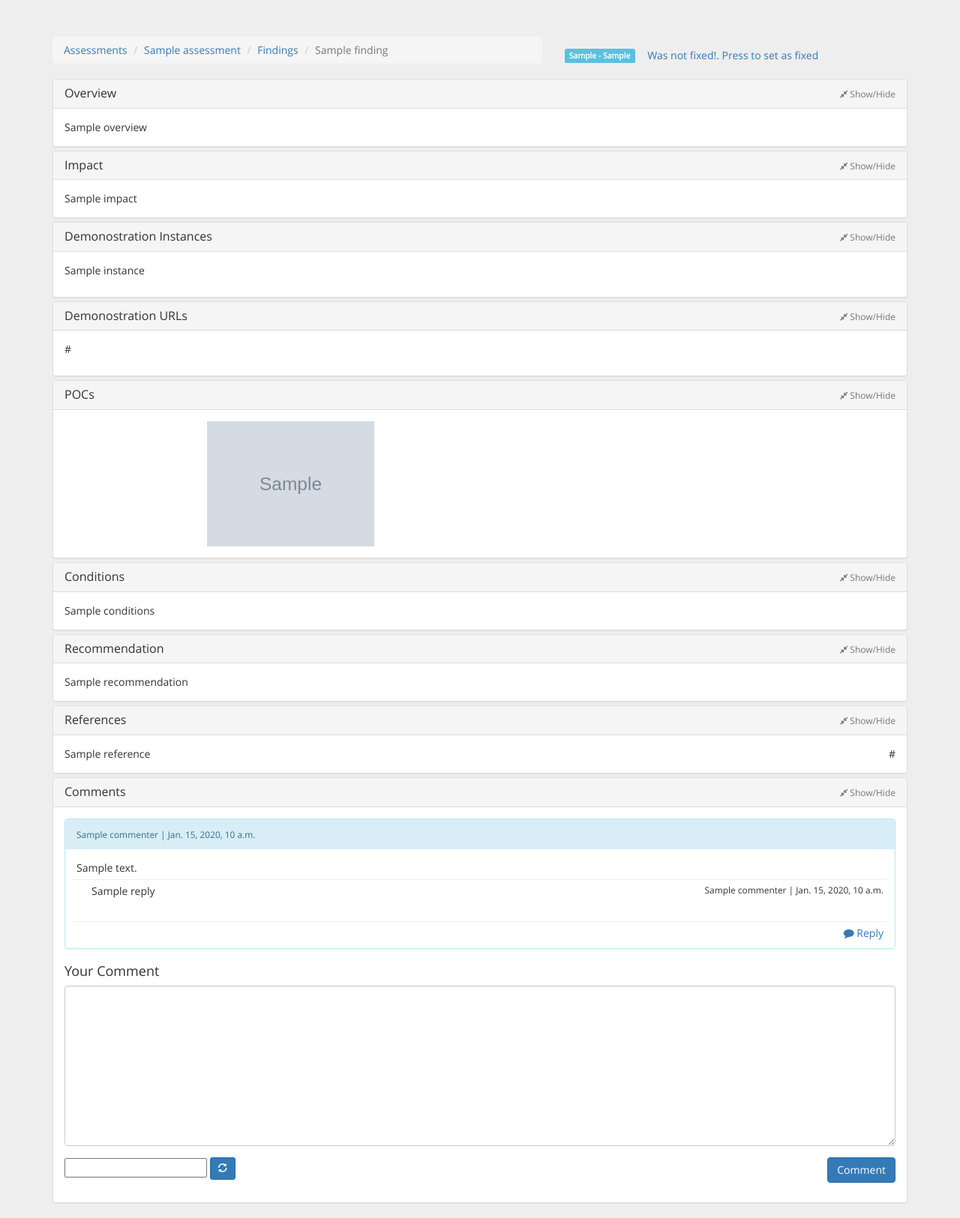
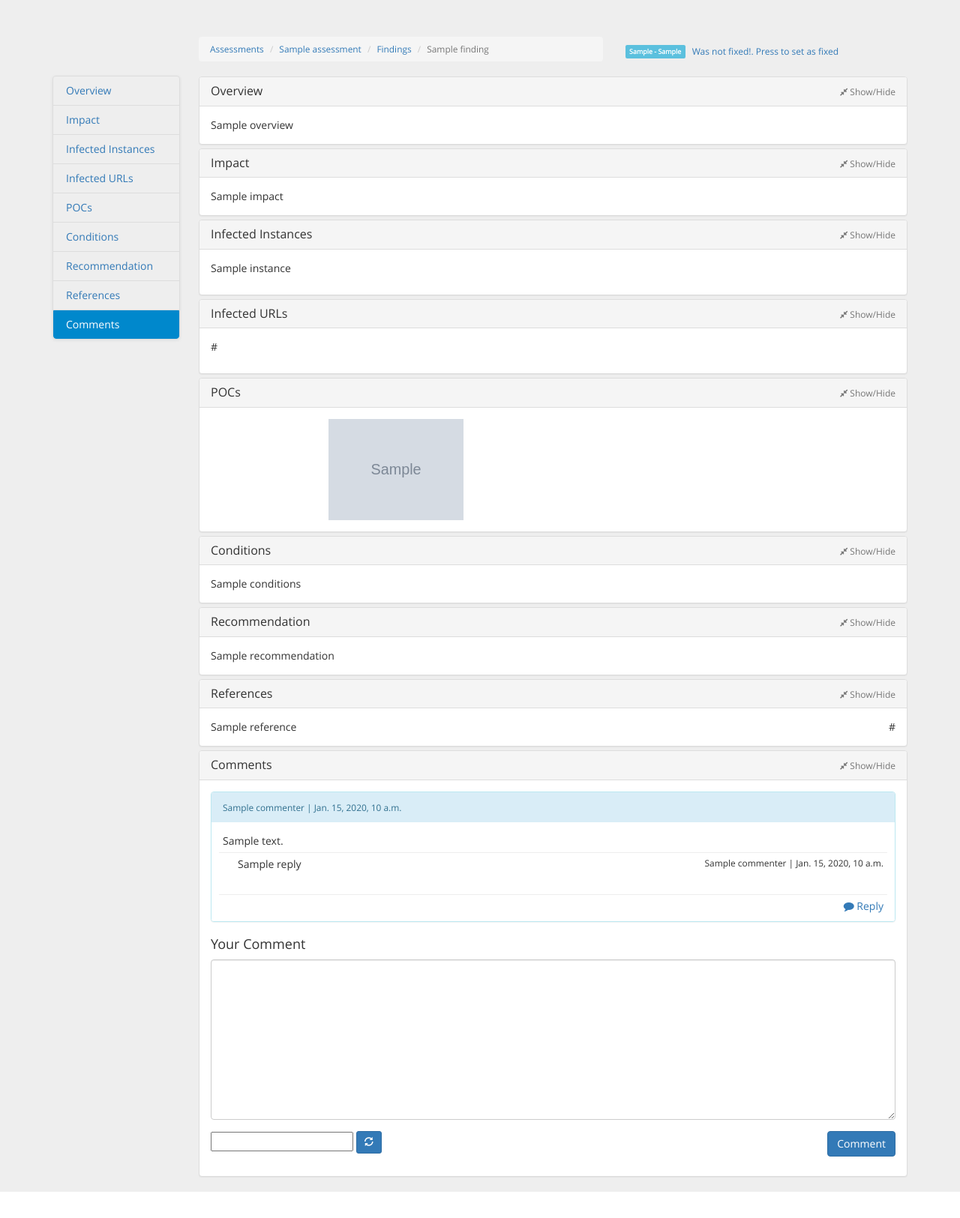
Before and after one commit to lnxg33k/bugtrack, a Django app: template templates/view_finding.html in a window 1280 px wide. Shown: the part 51-1676 px from the top of the page at 75% size. After the commit the page ends 1641 px from the top, so only its background shows below. Run offline with Django 3.2, Linux system fonts and the light colour scheme; the template is opened without the code that fills it: most values are stand-ins (such as "Sample title", 1, 10 or a date in 2020); grey boxes marked "Sample" are stand-in pictures; form fields are guessed from the names that the template uses; parts of the project's set-up code (start-up, migrations or seed data) failed here and were passed over; some libraries are stand-ins or nearby versions.

Commit message:
Added affix to the finding page

```diff
--- a/templates/base.html
+++ b/templates/base.html
@@ -14,7 +14,7 @@
         {% block extra_css %}
         {% endblock extra_css %}
     </head>
-    <body>
+    <body data-spy="scroll" data-target="#myScrollspy">
         <!-- Fixed navbar -->
         <nav class="navbar navbar-inverse navbar-fixed-top">
             <div class="container">
--- a/templates/view_finding.html
+++ b/templates/view_finding.html
@@ -3,6 +3,42 @@
 {% load i18n %}
 {% block title %}Finding ({{ finding }}){% endblock %}
 {% block extra_css %}
+<style type="text/css">
+    /* Custom Styles */
+    ul.nav-tabs{
+        width: 170px;
+        margin-top: 52px;
+        border-radius: 4px;
+        border: 1px solid #ddd;
+        box-shadow: 0 1px 4px rgba(0, 0, 0, 0.067);
+    }
+    ul.nav-tabs li{
+        margin: 0;
+        border-top: 1px solid #ddd;
+    }
+    ul.nav-tabs li:first-child{
+        border-top: none;
+    }
+    ul.nav-tabs li a{
+        margin: 0;
+        padding: 8px 16px;
+        border-radius: 0;
+    }
+    ul.nav-tabs li.active a, ul.nav-tabs li.active a:hover{
+        color: #fff;
+        background: #0088cc;
+        border: 1px solid #0088cc;
+    }
+    ul.nav-tabs li:first-child a{
+        border-radius: 4px 4px 0 0;
+    }
+    ul.nav-tabs li:last-child a{
+        border-radius: 0 0 4px 4px;
+    }
+  ul.nav-tabs.affix{
+        top: 30px; /* Set the top position of pinned element*/
+    }
+</style>
 <style type="text/css">
     .captcha {
     width: 100px;
@@ -36,18 +72,33 @@
 {% endblock extra_css %}
 {% block content %}
 <div class="row">
-    <div class="col-md-12">
+    <div class="col-md-2 hidden-sm" id="myScrollspy">
+        <ul class="nav nav-tabs nav-stacked" id="myNav">
+            <li class="active"><a href="#headingOverview">Overview</a></li>
+            {% if finding.impact %}<li><a href="#headingRisk">Impact</a></li>{% endif %}
+            {% if finding.instance_set.all %}<li><a href="#headingInstance">Infected Instances</a></li>{% endif %}
+            {% if finding.url_set.all %}<li><a href="#headingUrl">Infected URLs</a></li>{% endif %}
+            {% if finding.attachment_set.all %}<li><a href="#headingAttachments">POCs</a></li>{% endif %}
+            {% if finding.conditions %}<li><a href="#headingConditions">Conditions</a></li>{% endif %}
+            {% if finding.recommendation %}<li><a href="#headingRecommendation">Recommendation</a></li>{% endif %}
+            {% if finding.references.all %}<li><a href="#headingReferences">References</a></li>{% endif %}
+            <li><a href="#headingComments">Comments</a></li>
+        </ul>
+    </div>
+    <div class="col-md-10">
         <div class="row">
             <div class="col-md-7">
+                <small>
                 <ol class="breadcrumb">
                     <li><a href="/">Assessments</a></li>
-                    <li><a href="{% url "assessment_detail" assessment.slug %}">{{ assessment }}</a></li>
+                    <li><a href="{% url "assessment_detail" assessment.slug %}">{{ assessment|truncatewords:4 }}</a></li>
                     <li><a href="{% url "assessment_detail" assessment.slug %}?fpage=1">Findings</a></li>
-                    <li class="active">{{ finding }}</li>
+                    <li class="active">{{ finding|truncatewords:3 }}</li>
                 </ol>
+                </small>
             </div>
             <div class="col-md-5" style="padding-top: 8px;">
-                {# <small> #}
+                <small>
                 {% if finding.get_risk_display == 'Critical' or finding.get_risk_display == 'High' %}
                 <span class="label label-danger">{{ finding.get_risk_display|capfirst }}{% if finding.cvssv2 %} - {{ finding.cvssv2 }}{% endif %}</span>
                 {% elif finding.get_risk_display == 'Medium' %}
@@ -63,8 +114,8 @@
                 <span class="label label-warning"> Fix is not verified.</span>
                 {% endif %}
                 {% else %}
-                <span class="btn btn-link" data-toggle="modal" data-target=".bs-example-modal-lg">Was not fixed!. Press to set as fixed</span>
-                {# </small> #}
+                <span class="btn btn-link btn-xs" data-toggle="modal" data-target=".bs-example-modal-lg">Was not fixed!. Press to set as fixed</span>
+                </small>
                 <div class="modal fade bs-example-modal-lg" tabindex="-1" role="dialog" aria-labelledby="myLargeModalLabel">
                     <div class="modal-dialog modal-lg">
                         <div class="modal-content">
@@ -132,7 +183,7 @@
                         <div class="panel-heading" id="headingInstance" data-toggle="collapse" data-parent="#accordion" data-target="#Instance">
                             <h4 class="panel-title">
                             <a class="accordion-toggle">
-                            Demonostration Instances<span class="pull-right"><small><i class="fa fa-compress"></i> Show/Hide</small></span>
+                            Infected Instances<span class="pull-right"><small><i class="fa fa-compress"></i> Show/Hide</small></span>
                             </a>
                             </h4>
                         </div>
@@ -152,7 +203,7 @@
                         <div class="panel-heading" id="headingUrl" data-toggle="collapse" data-parent="#accordion" data-target="#Url">
                             <h4 class="panel-title">
                             <a class="accordion-toggle">
-                            Demonostration URLs<span class="pull-right"><small><i class="fa fa-compress"></i> Show/Hide</small></span>
+                            Infected URLs<span class="pull-right"><small><i class="fa fa-compress"></i> Show/Hide</small></span>
                             </a>
                             </h4>
                         </div>
@@ -329,6 +380,15 @@
 <script>hljs.initHighlightingOnLoad();</script>
 <script src="{% static "js/lightbox.min.js" %}"></script>
 <script type="text/javascript">
+$(document).ready(function(){
+    $("#myNav").affix({
+        offset: {
+            top: 195
+        }
+    });
+});
+</script>
+<script type="text/javascript">
 $(document).delegate('*[data-toggle="lightbox"]', 'click', function(event) {
     event.preventDefault();
     $(this).ekkoLightbox();
@@ -357,4 +417,20 @@ $(function() {
     });
 });
 </script>
+<script type="text/javascript">
+window.onhashchange  = function(){
+    var currentScrollId = window.location.hash.substring(1);
+    if (currentScrollId) {
+        console.log("got currentScrollId: " + currentScrollId);
+        var collapsedDiv = document.getElementById(currentScrollId.split("heading")[1])
+        console.log("got collapsedDiv: " + collapsedDiv.id);
+        if (collapsedDiv.className.indexOf("collapse in") < 0) {
+            $("#" + collapsedDiv.id).collapse({
+                toggle: false
+            })
+            $("#" + collapsedDiv.id).collapse('show');
+        };
+    };
+};
+</script>
 {% endblock extra_js %}
```
Also changed, not shown: db.sqlite3.
